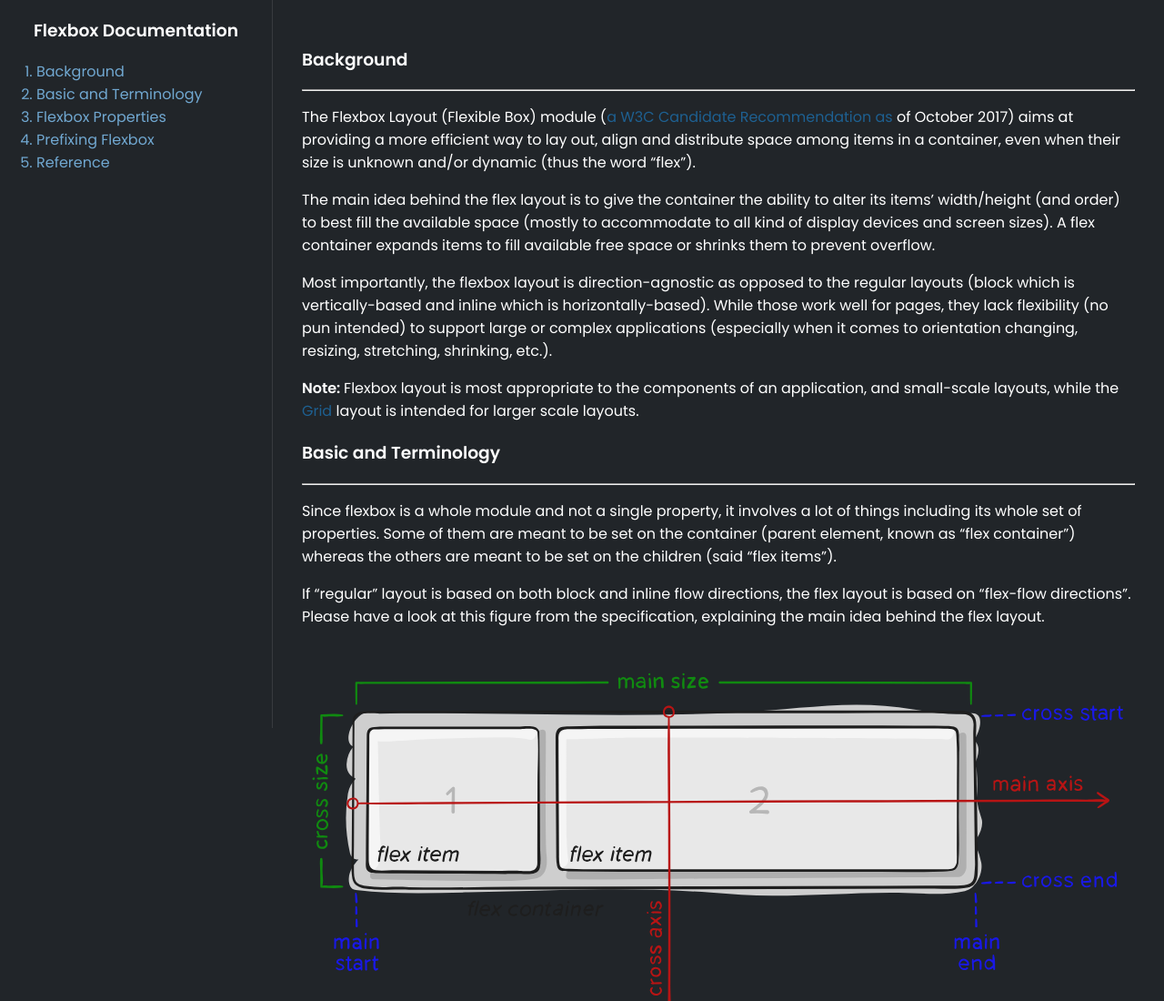
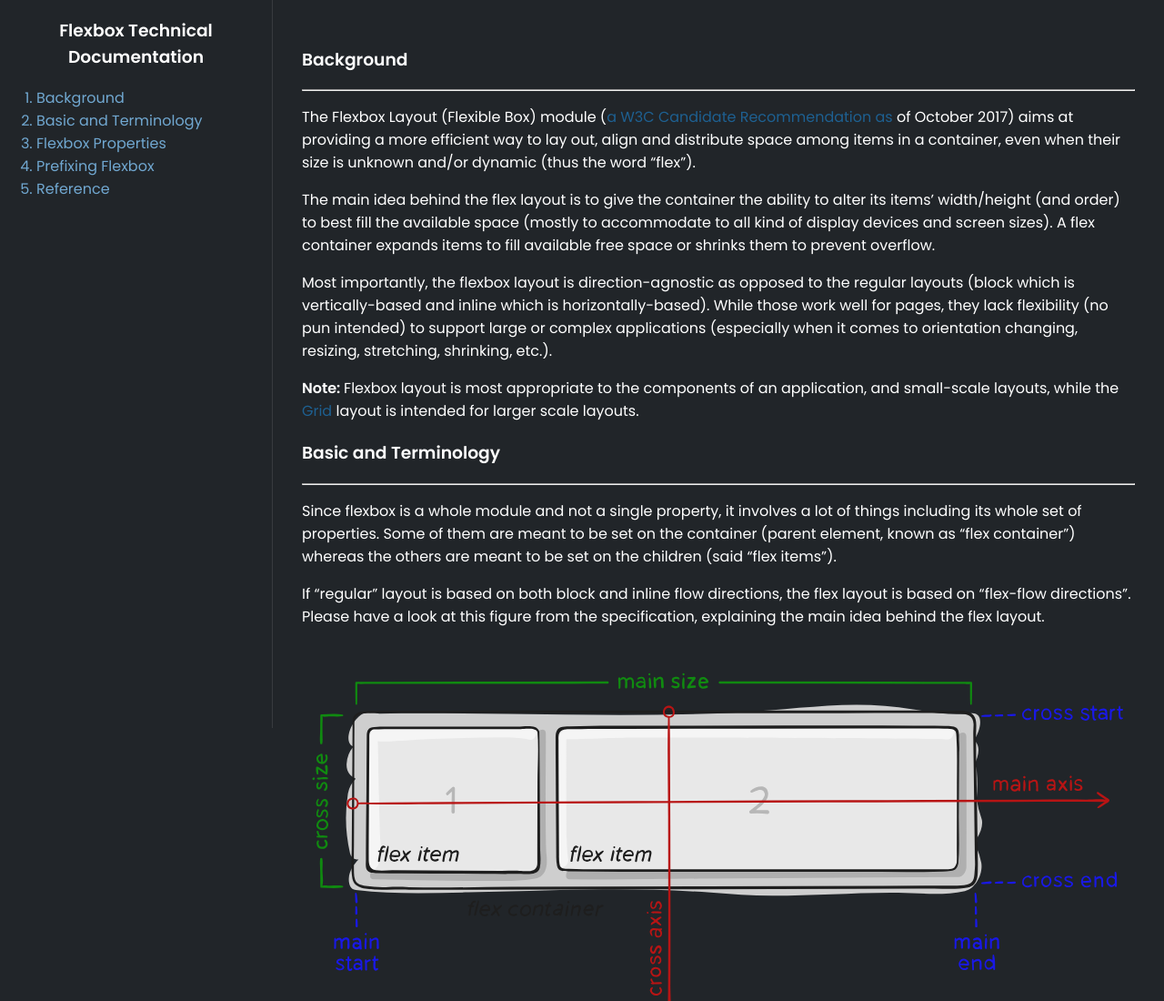
Before and after one commit to mariorizki/technical-documentation-page-freecodecamp, a plain HTML site: page index.html in a window 1280 px wide. Shown: the top 1100 px of the page at 91% size. Drawn offline with Linux system fonts and the light colour scheme.

Commit message:
change header text

```diff
--- a/index.html
+++ b/index.html
@@ -11,7 +11,7 @@
     <nav id="navbar">
       <header class="nav-header">
         <h3>
-          Flexbox Documentation
+          Flexbox Technical Documentation
         </h3>
       </header>
       <ol>
```
